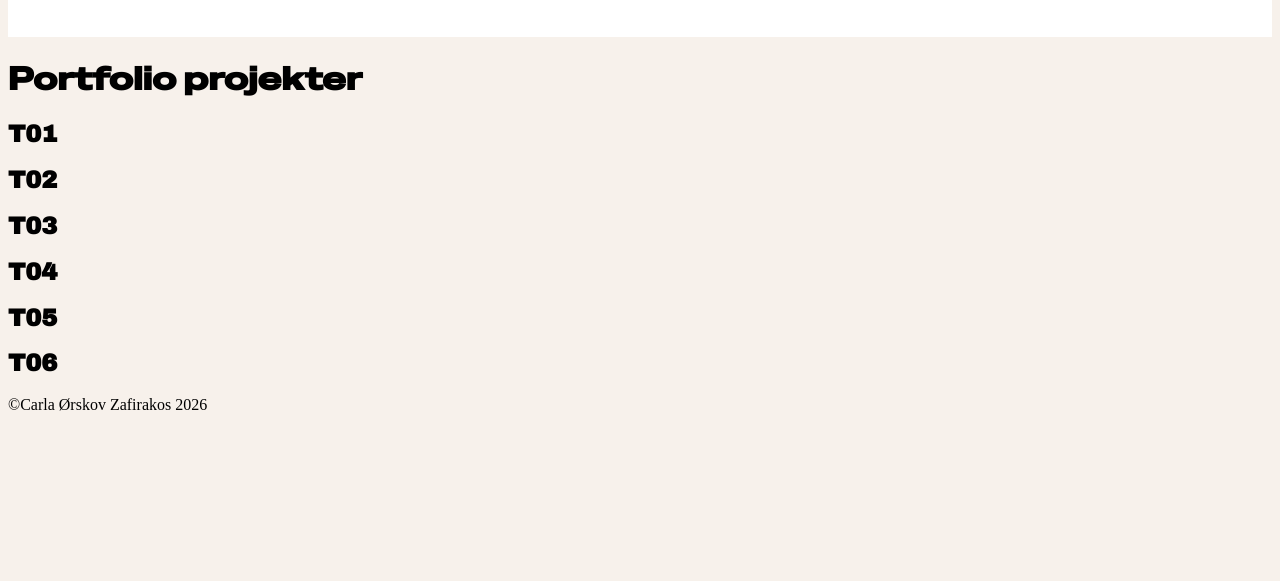
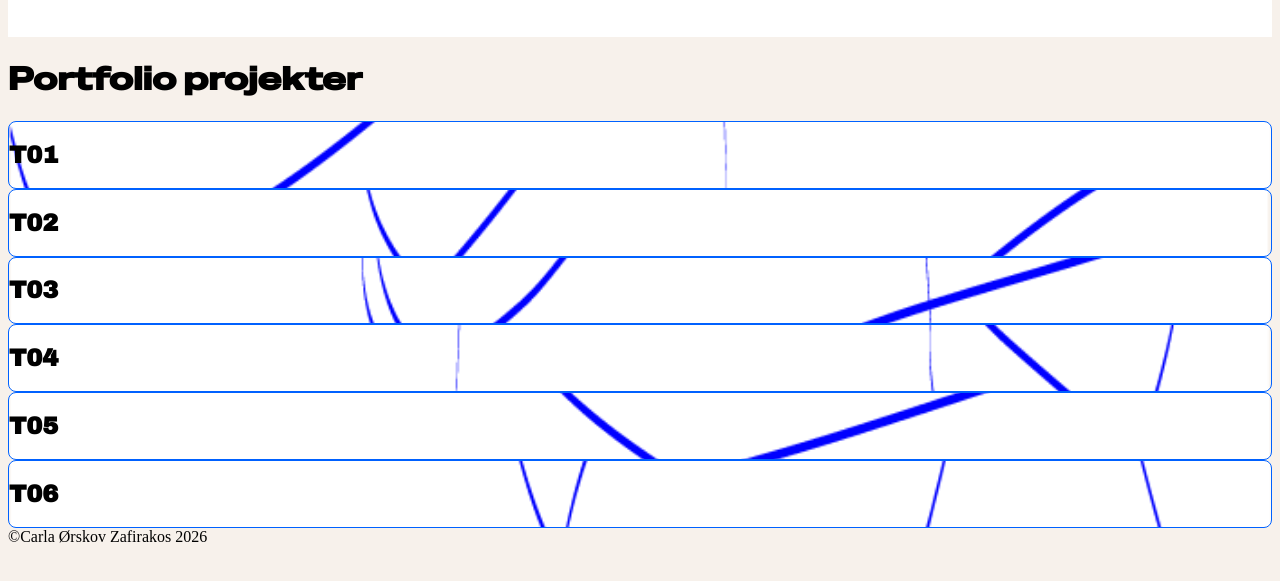
Before and after one commit to carlazafi/portfoliosite, a plain HTML site: page portfolio.html in a window 1280 px wide. Shown: the part 81-662 px from the top of the page. Drawn offline with Linux system fonts and the light colour scheme.

Commit message:
tilføjet alle portfolie sections baggrunde og opsat i CSS

```diff
--- a/css/general.css
+++ b/css/general.css
@@ -128,12 +128,35 @@ nav.active .menu a {
   color: var(--color-bg3);
 }
 
-/* BOXE */
+/* ----- BOXE -----*/
+
+/* Sections */
+section {
+  border: 1px solid var(--color-border);
+  border-radius: 8px;
+}
 
 .section-index {
-  border: 1px solid var(--color-border);
-  border-radius: 8px;
-  background-color: var();
+  background-color: var(--color-bg2);
+}
+
+.section-portfolio1 {
+  background: url(../img/T01.webp) center/cover no-repeat;
+}
+.section-portfolio2 {
+  background: url(../img/T02.webp) center/cover no-repeat;
+}
+.section-portfolio3 {
+  background: url(../img/T03.webp) center/cover no-repeat;
+}
+.section-portfolio4 {
+  background: url(../img/T04.webp) center/cover no-repeat;
+}
+.section-portfolio5 {
+  background: url(../img/T05.webp) center/cover no-repeat;
+}
+.section-portfolio6 {
+  background: url(../img/T06.webp) center/cover no-repeat;
 }
 
 /* KNAPPER */
--- a/portfolio.html
+++ b/portfolio.html
@@ -26,27 +26,27 @@
       <h1>Portfolio projekter</h1>
       <p></p>
 
-      <section>
+      <section class="section-portfolio1">
         <h2>T01</h2>
       </section>
 
-      <section>
+      <section class="section-portfolio2">
         <h2>T02</h2>
       </section>
 
-      <section>
+      <section class="section-portfolio3">
         <h2>T03</h2>
       </section>
 
-      <section>
+      <section class="section-portfolio4">
         <h2>T04</h2>
       </section>
 
-      <section>
+      <section class="section-portfolio5">
         <h2>T05</h2>
       </section>
 
-      <section>
+      <section class="section-portfolio6">
         <h2>T06</h2>
       </section>
     </main>
```
Also changed, not shown: img/T01.webp (added), img/T02.webp (added), img/T03.webp (added), img/T04.webp (added), img/T05.webp (added), img/T06.webp (added).
